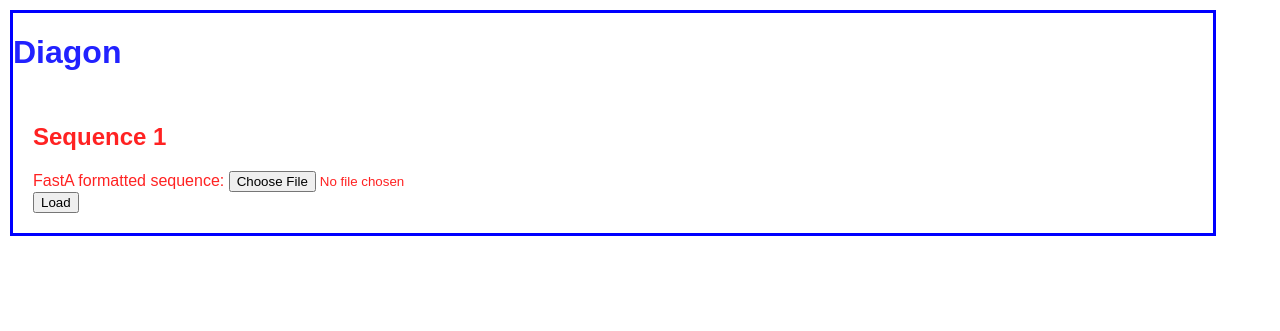
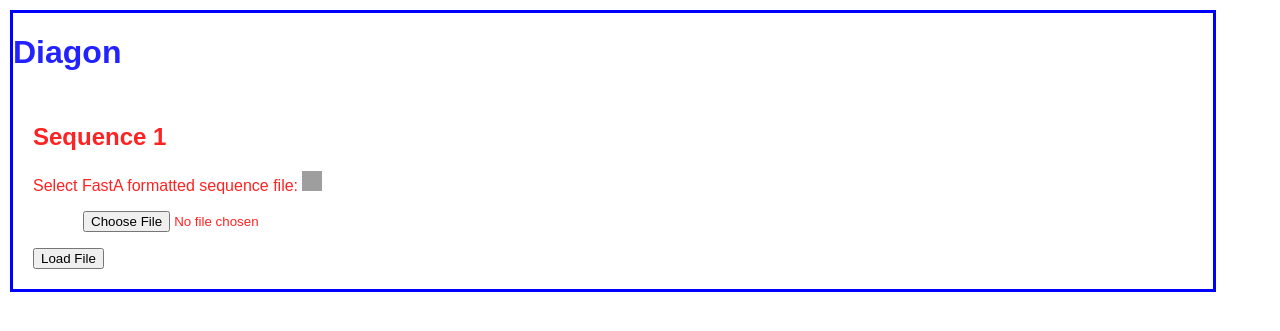
Before and after one commit to gribskov/biocomputing, a Flask app: page /advanced in a window 1280 px wide. Shown: the top 331 px of the page. Run offline with Flask 3, Linux system fonts and the light colour scheme; parts of the project's set-up code (start-up, migrations or seed data) failed here and were passed over; grey boxes are pictures that could not be loaded.

Commit message:
dashboard.html - added help for fasta file format

```diff
--- a/dotplot/templates/dashboard.html
+++ b/dotplot/templates/dashboard.html
@@ -26,9 +26,14 @@
                 {% if state.error %}
                 <p><span style="color:black;">File {{loop.index}} is {{state.error}}. Try again.</span></p>
                 {% endif %}
-                FastA formatted sequence: <input type="file" name="file{{loop.index}}"/>
-                <br/>
-                <input type="submit"  value="Load"/>
+                Select FastA formatted sequence file:
+                   <a href="static/help-fasta.html">
+                       <img src="static/help-icon-17008.png" style="width:20px;height:20px;">
+                   </a>
+                <p style="margin-left:50px;">
+                   <input type="file" name="file{{loop.index}}">
+                </p>
+                <input type="submit"  value="Load File"/>
             </form>
 
         {% elif file.status == 'loaded' %}
```
